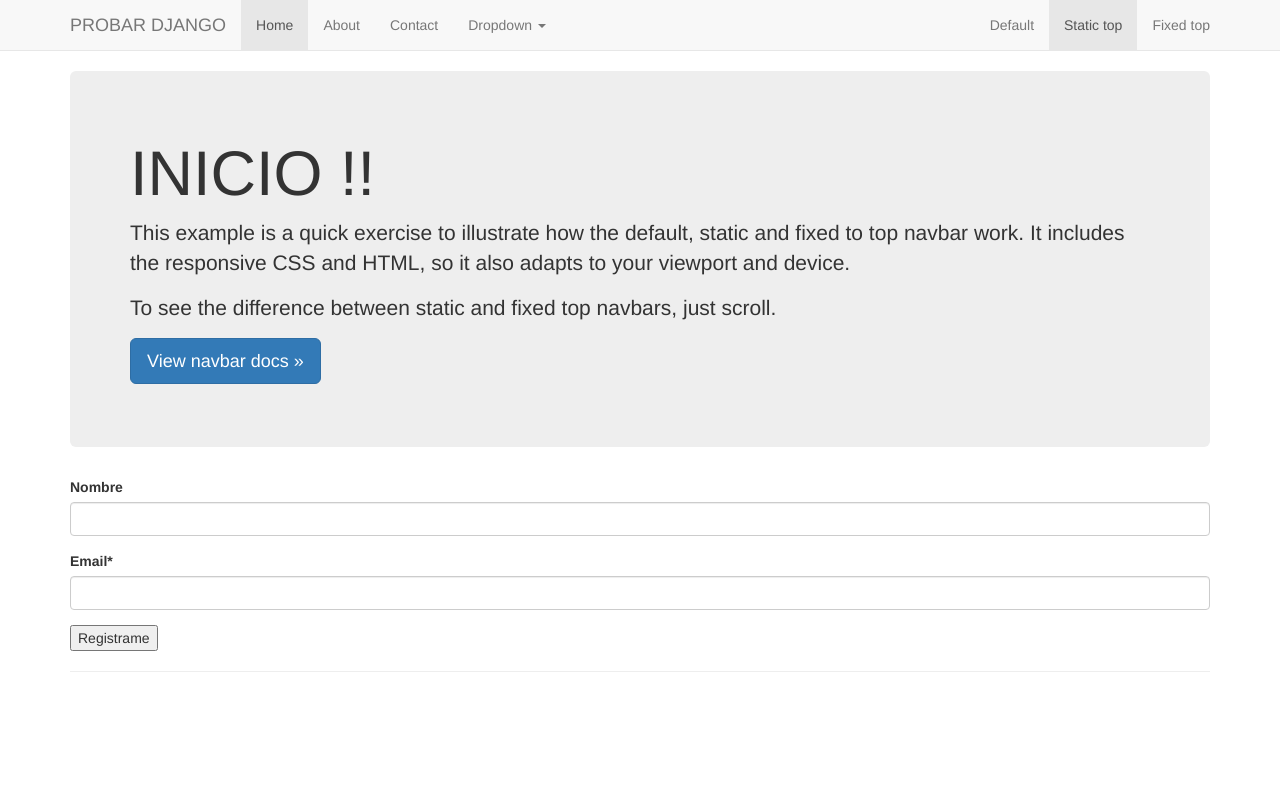
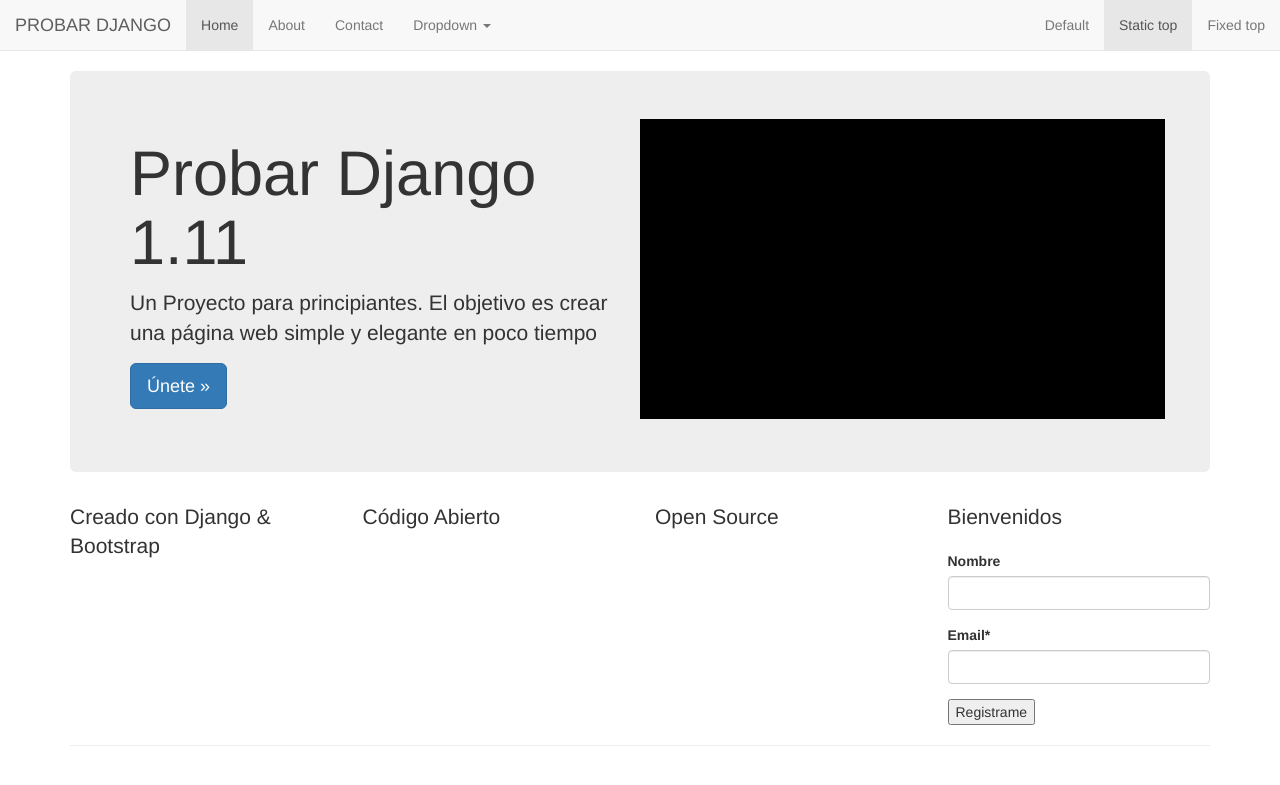
Before and after one commit to ASR27/Django, a Django app: page / in a window 1280 px wide. Shown: the top 785 px of the page. Run offline with Django 3.2, Linux system fonts and the light colour scheme; some libraries are stand-ins or nearby versions.

Commit message:
Video 26
Estilo Bootstrap 1

```diff
--- a/pd111/src/boletin/views.py
+++ b/pd111/src/boletin/views.py
@@ -10,7 +10,7 @@
 # Create your views here.
 
 def inicio(request):
-	titulo = "HOLA"
+	titulo = "Bienvenidos"
 	if request.user.is_authenticated():
 		titulo = "Bienvenido %s" %(request.user)
 	form = RegModelForm(request.POST or None)
--- a/pd111/src/templates/inicio.html
+++ b/pd111/src/templates/inicio.html
@@ -4,13 +4,16 @@
 {% block head_title %}Bienvenidos | {{ block.super }}{% endblock %}
 
 {% block jumbotron_content %}
-        <h1>INICIO !!</h1>
-        <p>This example is a quick exercise to illustrate how the default, static and fixed to top navbar work. It includes the responsive CSS and HTML, so it also adapts to your viewport and device.</p>
-        <p>To see the difference between static and fixed top navbars, just scroll.</p>
+<div class='row'>
+	<div class='col-sm-6'>
+        <h1>Probar Django 1.11</h1>
+        <p>Un Proyecto para principiantes. El objetivo es crear una página web simple y elegante en poco tiempo</p>
         <p>
-          <a class="btn btn-lg btn-primary" href="../../components/#navbar" role="button">View navbar docs &raquo;</a>
+          <a class="btn btn-lg btn-primary" href="../../components/#navbar" role="button">Únete &raquo;</a>
         </p>
-
+</div>
+<div class='col-sm-6' style='background-color: black; height: 300px;'></div>
+</div>
 {% endblock %}
 
 {{ titulo }}<br/>
@@ -19,9 +22,23 @@
 <br/>
 
 {% block content %}
-<form method="POST" action="">{% csrf_token %}
-{{ el_form|crispy }}
-<input type='submit' value='Registrame' />
-</form>
+<div class="row">
+	<div class="col-sm-3 pull-right">
+		<p class="lead">{{ titulo }}</p>
+		<form method="POST" action="">{% csrf_token %}
+		{{ el_form|crispy }}
+		<input type='submit' value='Registrame' />
+		</form>
+	</div>
+	<div class='col-sm-3'>
+		<p class="lead">Creado con Django &amp; Bootstrap</p>
+	</div>
+	<div class='col-sm-3'>
+		<p class="lead">Código Abierto</p>
+	</div>
+	<div class='col-sm-3'>
+		<p class="lead">Open Source</p>
+	</div>
+</div>
 <hr/>
 {% endblock %}
--- a/pd111/src/templates/navbar.html
+++ b/pd111/src/templates/navbar.html
@@ -1,6 +1,6 @@
 <!-- Static navbar -->
 <nav class="navbar navbar-default navbar-static-top">
-      <div class="container">
+      <div class="container-fluid">
         <div class="navbar-header">
           <button type="button" class="navbar-toggle collapsed" data-toggle="collapse" data-target="#navbar" aria-expanded="false" aria-controls="navbar">
             <span class="sr-only">Toggle navigation</span>
```
Also changed, not shown: 1 other file.
